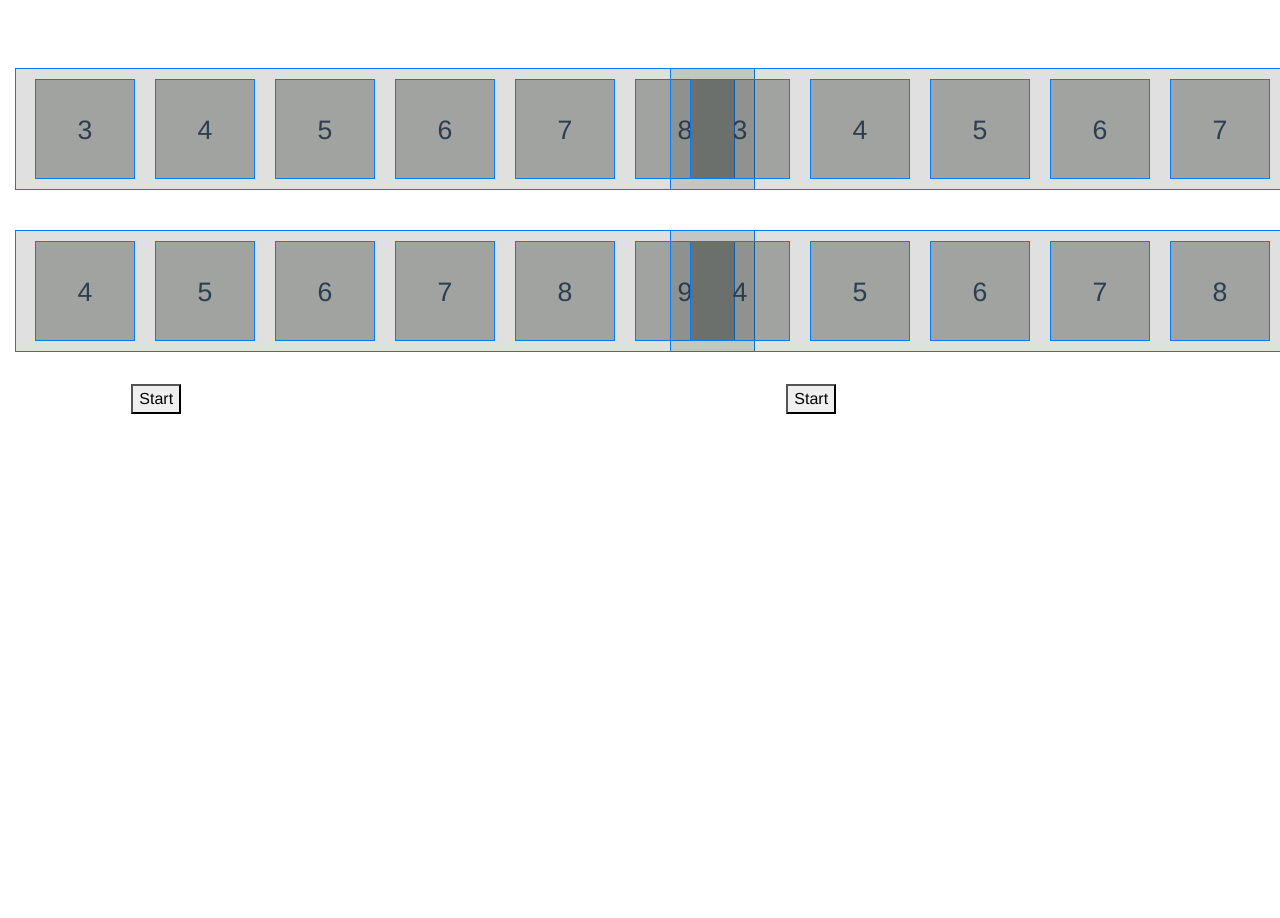
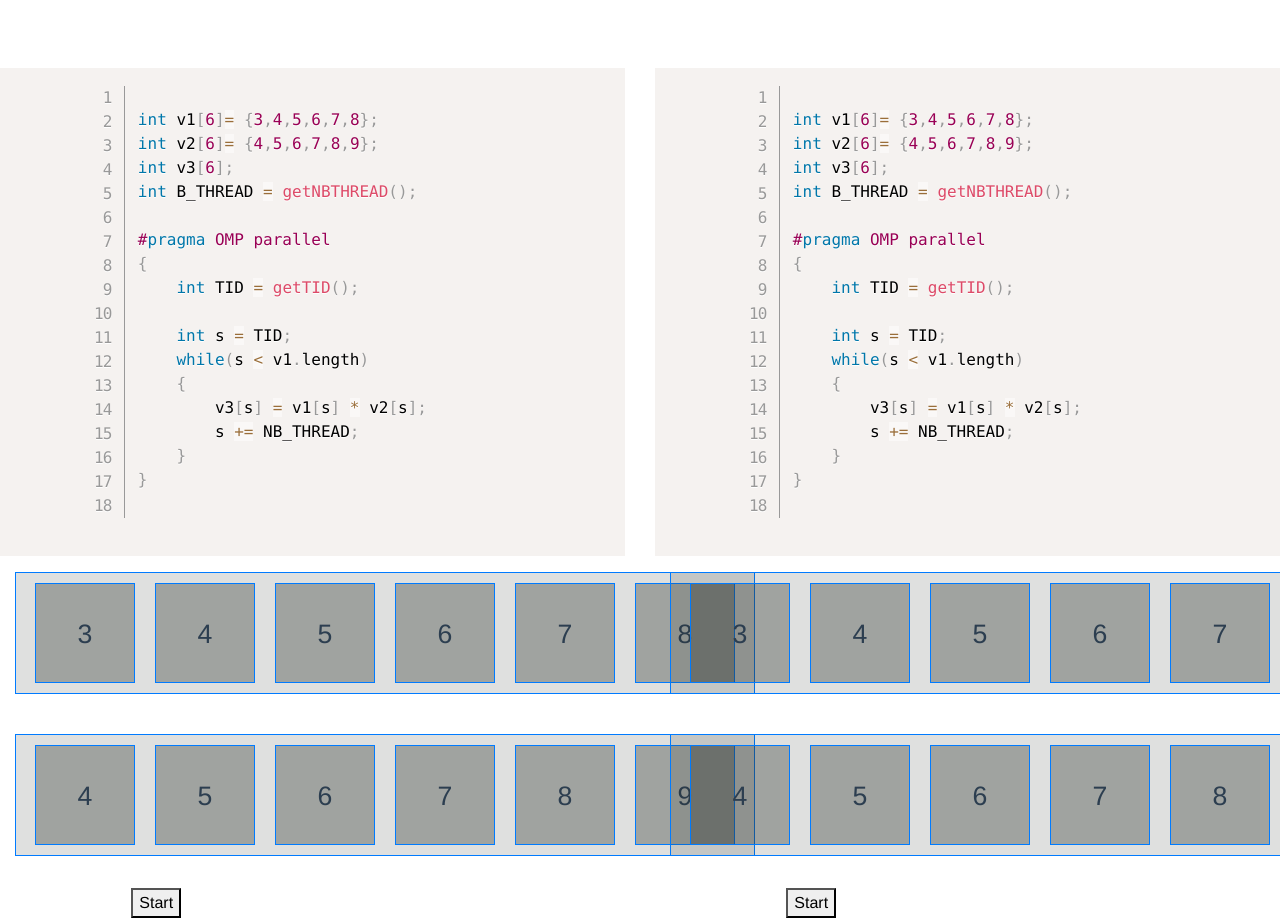
Before and after one commit to steven-jeanneret/conception_os, a Vue app: page / in a window 1280 px wide. Shown: the top 918 px of the page. Before the commit the page ends 800 px from the top, so only its background shows below. Built offline with nearby package versions, Linux system fonts and the light colour scheme.

Commit message:
hard work with @steven-jeanneret for line in highlight

```diff
--- a/package.json
+++ b/package.json
@@ -8,7 +8,9 @@
     "lint": "vue-cli-service lint"
   },
   "dependencies": {
-    "vue": "^2.5.21"
+    "prismjs": "^1.15.0",
+    "vue": "^2.5.21",
+    "vue-prism-component": "^1.1.1"
   },
   "devDependencies": {
     "@vue/cli-plugin-babel": "^3.3.0",
--- a/src/App.vue
+++ b/src/App.vue
@@ -1,5 +1,13 @@
 <template>
     <div id="app">
+        <div class="row">
+            <div class="col-6">
+                <Code :parallel="true"/>
+            </div>
+            <div class="col-6">
+                <Code :parallel="false"/>
+            </div>
+        </div>
         <div class="row">
             <div class="col-6">
                 <Table :v1="[3,4,5,6,7,8]" :v2="[4,5,6,7,8,9]"/>
@@ -8,17 +16,18 @@
                 <Table :v1="[3,4,5,6,7,8]" :v2="[4,5,6,7,8,9]" :parallel="true"/>
             </div>
         </div>
-
     </div>
 </template>
 
 <script>
     import Table from './components/Table'
+    import Code from './components/Code'
 
     export default {
         name: 'app',
         components: {
-      Table
+            Table,
+            Code
         }
     }
 </script>
--- a/src/components/Arrow.vue
+++ b/src/components/Arrow.vue
@@ -1,6 +1,6 @@
 <template>
   <div>
-    <span v-show="isVisible" :class="textColor"><i class="fas fa-arrow-down"></i> thread {{parallel ? i : 0}}</span>
+    <span v-show="isVisible" :class="textColor"><i class="fas fa-arrow-down"></i> thread {{parallel ? index : 0}}</span>
   </div>
 </template>
 
--- /dev/null
+++ b/src/components/Code.vue
@@ -0,0 +1,63 @@
+<template>
+    <pre class="language-c line-numbers">
+        <code>{{sourceCodeParallel}}</code>
+    </pre>
+</template>
+
+<script>
+    import 'prismjs'
+    import 'prismjs/components/prism-c'
+    import 'prismjs/plugins/line-numbers/prism-line-numbers.css'
+    import 'prismjs/plugins/line-numbers/prism-line-numbers'
+    import 'prismjs/themes/prism.css'
+    export default {
+        props: {
+            parallel: {type: Boolean}
+        },
+        name: "Code",
+        data() {
+            return {
+                sourceCodeParallel: `
+        int v1[6]= {3,4,5,6,7,8};
+        int v2[6]= {4,5,6,7,8,9};
+        int v3[6];
+        int B_THREAD = getNBTHREAD();
+
+        #pragma OMP parallel
+        {
+            int TID = getTID();
+
+            int s = TID;
+            while(s < v1.length)
+            {
+                v3[s] = v1[s] * v2[s];
+                s += NB_THREAD;
+            }
+        }
+        `,
+                sourceCode: `
+        int v1[6]= {3,4,5,6,7,8};
+        int v2[6]= {4,5,6,7,8,9};
+        int v3[6];
+        int B_THREAD = getNBTHREAD();
+
+        int TID = getTID();
+
+        int s = TID;
+        while(s < v1.length)
+        {
+            v3[s] = v1[s] * v2[s];
+            s += NB_THREAD;
+        }
+
+
+
+           `
+            }
+        }
+    }
+</script>
+
+<style scoped>
+
+</style>
--- a/src/main.js
+++ b/src/main.js
@@ -1,8 +1,11 @@
 import Vue from 'vue'
 import App from './App.vue'
 
+
+
 Vue.config.productionTip = false
 
+
 new Vue({
-  render: h => h(App),
+    render: h => h(App),
 }).$mount('#app')
```
Also changed, not shown: 1 other file (tests, documents, lock files or other folders). Lines whose indentation alone changed are shown as unchanged.
